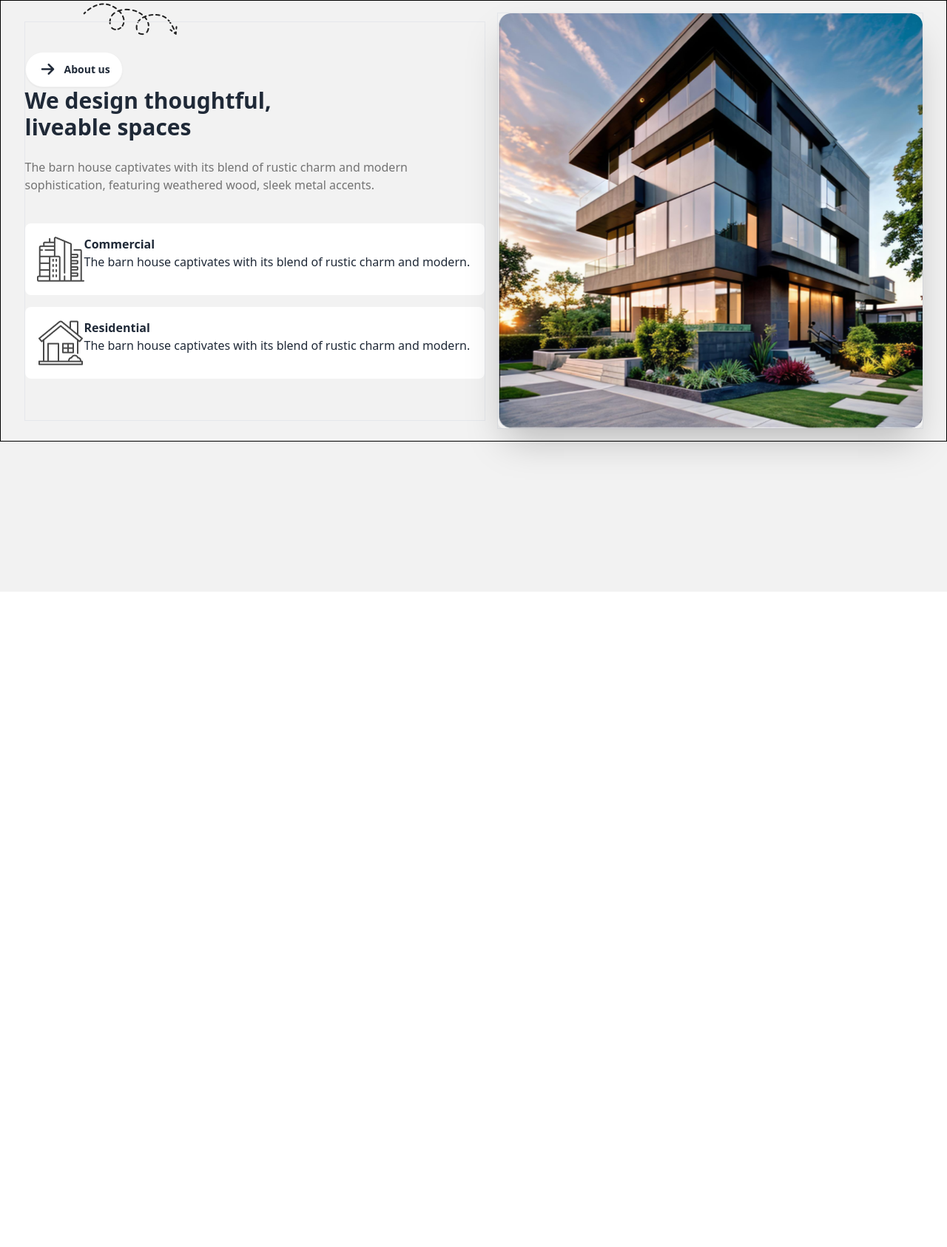
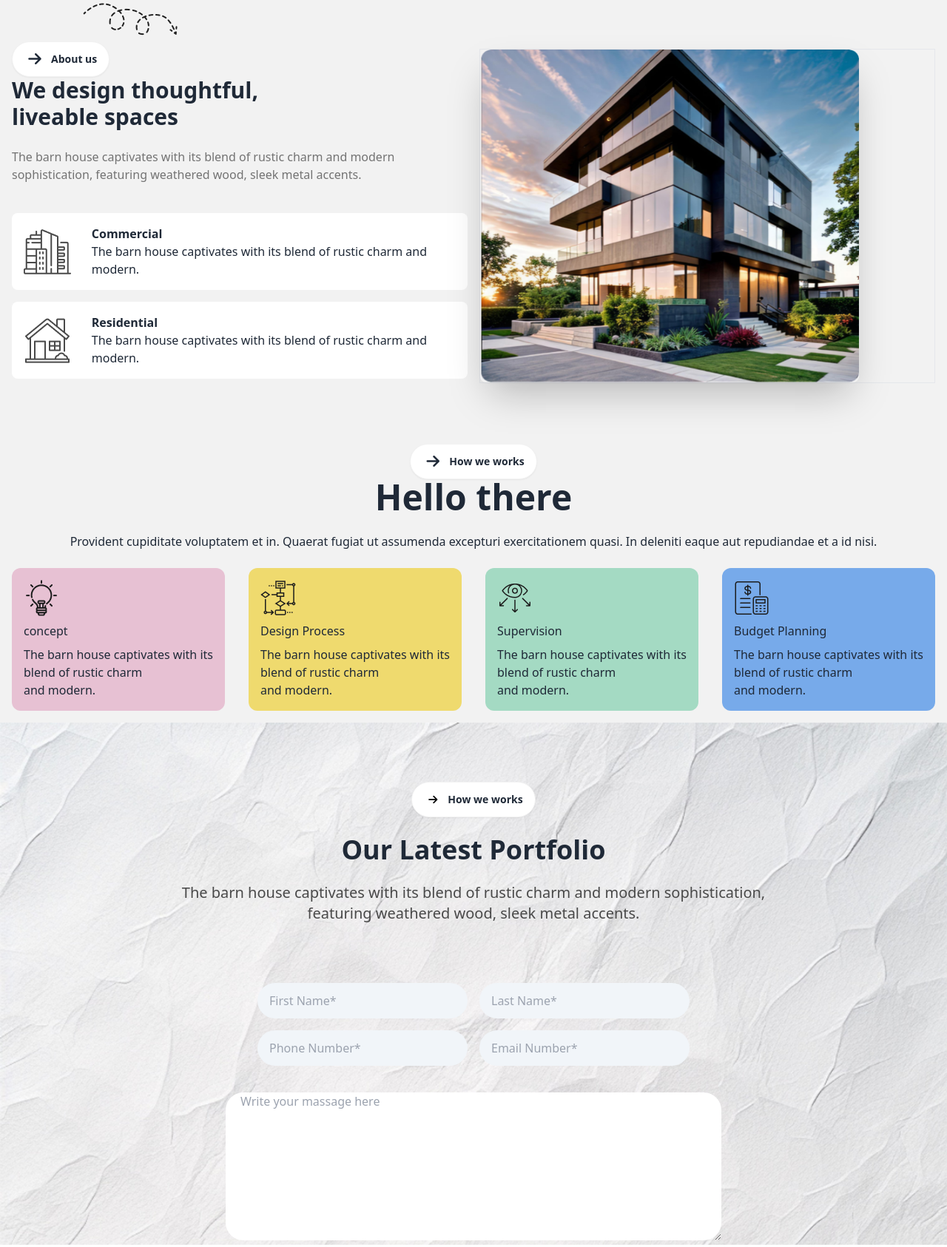
Before and after one commit to Jawad-Al-Mishal/assignment3, a plain HTML site: page index.html in a window 1280 px wide. Shown: the part 868-2554 px from the top of the page at 74% size. Before the commit the page ends 1668 px from the top, so only its background shows below. Drawn offline with nearby package versions, Linux system fonts and the light colour scheme.

Commit message:
forth commit

```diff
--- a/index.html
+++ b/index.html
@@ -93,18 +93,18 @@
     <main>
       <!--  -->
       <section>
-        <div class=" min-h-screen hero bg-base-200  flex lg:flex-col flex-row relative ">
+        <div class="  hero bg-base-200  flex lg:flex-col flex-row relative ">
             <div class="absolute top-1 left-28 lg:visible invisible ">
             <img class="" src="assets/Vector.png" alt="" srcset="">
           </div>
-          <div class="hero-content  lg:flex-row-reverse flex-col-reverse  border border-black">
-             <div class="  border  ">
+          <div class="hero-content  lg:flex-row-reverse flex-col-reverse   ">
+             <div class="  border w-1/2 h-5/6  ">
             <img
               src="assets/Rectangle.png"
-              class=" rounded-lg shadow-2xl " />
+              class=" rounded-lg shadow-2xl lg:h-[450px]  lg:w-5/6  " />
             </div>
 
-            <div class="w-1/2 py-10 border  ">
+            <div class="w-1/2 py-10   ">
               <!-- button -->
               <a class="btn rounded-full bg-[#FFFFFF]"><div class="  w-7 h-7 items-center content-center  rounded-full">
                 <i class="fa-solid fa-arrow-right rotate-50  text-xl text-[#]"></i>
@@ -119,8 +119,8 @@
 
               <!-- card-1 -->
 
-                <div class="lg:flex bg-white rounded-lg flex my-4 p-4 ">
-                  <div><img src="assets/commercial.png" alt="" srcset=""></div>
+                <div class="lg:flex bg-white rounded-lg flex my-4 p-4 lg:w-auto w-[200px] overflow-auto">
+                  <div class=" lg:w-2/12 w-5/6 content-center gap-1"><img src="assets/commercial.png" alt="" srcset=""></div>
                   <div>
                     <h4 class="font-extrabold">Commercial</h4>
 
@@ -131,8 +131,8 @@
 
                <!-- card 2 -->
 
-               <div class="lg:flex bg-white rounded-lg flex my-4 p-4">
-                <img src="assets/residential.png" alt="" srcset="">
+               <div class="lg:flex bg-white rounded-lg flex lg:my-4 my-1 lg:p-4 p-1  lg:w-auto w-[200px]">
+                <div class="lg:w-2/12 w-5/6 content-center gap-1"><img src="assets/residential.png" alt="" srcset=""></div>
                 <div>
                   <h4 class="font-extrabold">Residential</h4>
 
@@ -150,6 +150,104 @@
           </div>
         </div>
       </section>
+      <section class="container mx-auto">
+        <div class="hero bg-base-200 ">
+          <div class="hero-content text-center">
+            <div class="">
+              <a class="btn rounded-full bg-[#FFFFFF]"><div class="  w-7 h-7 items-center content-center  rounded-full">
+                <i class="fa-solid fa-arrow-right rotate-50  text-xl text-[#]"></i>
+               </div>How we works</a>
+
+              <h1 class="text-5xl font-bold">Hello there</h1>
+              <p class="py-6">
+                Provident cupiditate voluptatem et in. Quaerat fugiat ut assumenda excepturi exercitationem
+                quasi. In deleniti eaque aut repudiandae et a id nisi.
+              </p>
+
+
+              <div class="grid lg:grid-cols-4 grid-cols-1 gap-8  ">
+                <div class="bg-[#E7C1D3] text-start p-4 space-y-2 rounded-xl">
+                 <img src="assets/concept.png" alt="" srcset="">
+                 <h4>concept</h4>
+                 <p>The barn house captivates with its blend of rustic charm <br>and modern.</p>
+                </div>
+                <div class="bg-[#EFDA6E] text-start p-4 space-y-2 rounded-xl">
+                 <img src="assets/flow-chart.png" alt="" srcset="">
+                 <h4>Design Process</h4>
+                 <p>The barn house captivates with its blend of rustic charm<br> and modern.</p>
+                </div>
+                <div class="bg-[#A4DAC3] text-start p-4 space-y-2 rounded-xl">
+                 <img src="assets/vision.png" alt="" srcset="">
+                 <h4>Supervision</h4>
+                 <p>The barn house captivates with its blend of rustic charm <br>and modern.</p>
+                </div>
+                <div class="bg-[#77AAEA] text-start p-4 space-y-2 rounded-xl">
+                 <img src="assets/budget-planning.png" alt="" srcset="">
+                 <h4>Budget Planning</h4>
+                 <p>The barn house captivates with its blend of rustic charm<br> and modern.</p>
+                </div>
+
+
+
+              </div>
+
+
+            </div>
+          </div>
+
+
+
+
+
+        </div>
+      </section>
+
+
+
+       <!-- grid card -->
+       <section class="  mb-28 w-full bg-no-repeat bg-cover bg-[url('/assets/bg.jpg')]">
+        <div class=" lg:w-10/12 w-full mx-auto">
+            <div class="text-center  p-20 ">
+              <div class="items-center text-center ">
+                <a class="btn rounded-full bg-[#FFFFFF]">
+
+                <i
+                  class="fa-solid fa-arrow-up rotate-90 flex h-6 w-6 bg-white rounded-full items-center justify-center text-black"></i>
+               How we works
+            </a>
+              </div>
+                    <br>
+                <h1 class="text-3xl md:text-4xl font-extrabold">Our Latest Portfolio</h1> <br>
+                <p class="text-[#494949] text-xl">The barn house captivates with its blend of rustic charm and modern sophistication, <br> featuring weathered wood, sleek metal accents.
+                </p>
+            </div>
+        </div>
+
+        <div class="grid lg:grid-cols-2 grid-cols-1 lg:w-2/4 w-full mx-auto text-center gap-4 content-around  px-7">
+          <div class=""><input
+            type="text"
+            placeholder="First Name*"
+            class="input input-bordered border-none bg-slate-100 input-accent w-full max-w-xs rounded-3xl" /></div>
+          <div class=""><input
+            type="text"
+            placeholder="Last Name*"
+            class="input input-bordered border-none bg-slate-100 input-accent w-full max-w-xs rounded-3xl" /></div>
+          <div class=""><input
+            type="text"
+            placeholder="Phone Number*"
+            class="input input-bordered border-none bg-slate-100 input-accent w-full max-w-xs rounded-3xl" /></div>
+          <div class=""><input
+            type="text"
+            placeholder="Email Number*"
+            class="input input-bordered border-none bg-slate-100 input-accent w-full max-w-xs rounded-3xl" /></div>
+
+        </div>
+        <div class="text-center  my-9 mb-4">
+          <textarea class="lg:w-[670px] w-full lg:h-[200px] h-[170px] lg: mx-auto lg:px-5 px-4 rounded-3xl" placeholder="Write your massage here" name="" id=""></textarea>
+        </div>
+    </section>
+
+
     </main>
     <footer></footer>
 </body>
```
